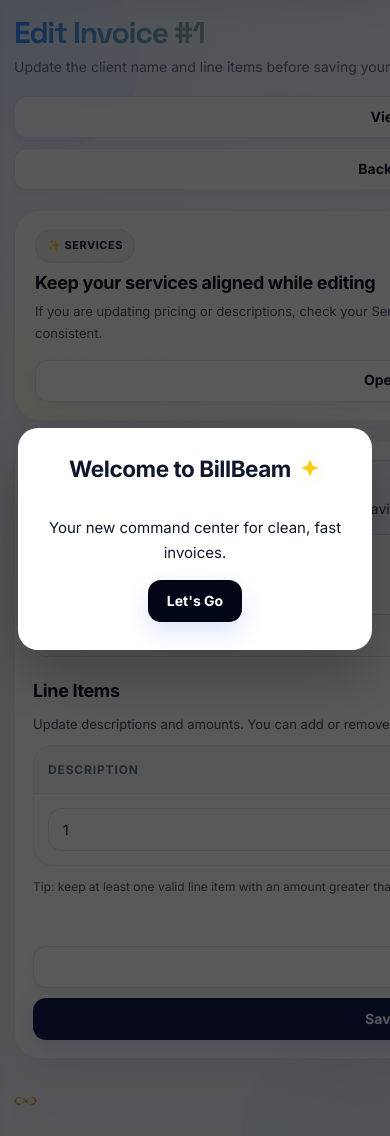
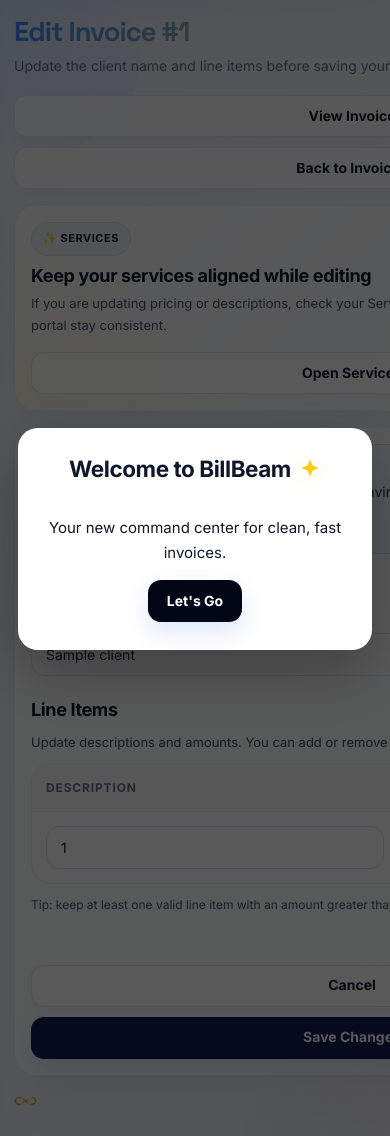
Before and after one commit to mikecalderon742-cell/invoice-app-v2, a Flask app: template templates/edit.html in a window 390 px wide. Shown: the part 58-1194 px from the top of the page. Run offline with Flask 3, Linux system fonts and the light colour scheme; the template is opened without the code that fills it: most values are stand-ins (such as "Sample title", 1, 10 or a date in 2020); data that the repository does not hold is empty; parts of the project's set-up code (start-up, migrations or seed data) failed here and were passed over; some libraries are stand-ins or nearby versions.

Commit message:
Fix edit page

```diff
--- a/templates/edit.html
+++ b/templates/edit.html
@@ -29,10 +29,10 @@
 
 <style>
   .edit-shell {
-    max-width: 1040px;
+    max-width: 940px;
     margin: 0 auto;
     display: grid;
-    gap: 20px;
+    gap: 18px;
   }
 
   .edit-topbar {
@@ -51,9 +51,9 @@
   .edit-title-wrap h1 {
     margin: 0;
     font-family: "Space Grotesk", sans-serif;
-    font-size: clamp(30px, 4vw, 42px);
-    line-height: 0.98;
-    letter-spacing: -0.04em;
+    font-size: clamp(26px, 3.2vw, 36px);
+    line-height: 1.02;
+    letter-spacing: -0.035em;
     background: linear-gradient(90deg, #3A8BFF, #FCDC2A);
     -webkit-background-clip: text;
     color: transparent;
@@ -154,7 +154,7 @@
   }
 
   .edit-main-card {
-    padding: 24px;
+    padding: 20px;
   }
 
   .edit-status-banner {
@@ -251,7 +251,7 @@
 
   .edit-table {
     width: 100%;
-    min-width: 760px;
+    min-width: 640px;
     border-collapse: separate;
     border-spacing: 0;
   }
@@ -360,8 +360,22 @@
   }
 
   @media (max-width: 760px) {
-    .edit-main-card {
-      padding: 18px;
+    .edit-shell {
+      gap: 16px;
+    }
+
+    .edit-main-card,
+    .edit-services-strip {
+      padding: 16px;
+      border-radius: 22px;
+    }
+
+    .edit-title-wrap h1 {
+      font-size: clamp(24px, 7vw, 32px);
+    }
+
+    .edit-status-banner {
+      padding: 13px 14px;
     }
 
     .edit-actions .btn {
```
